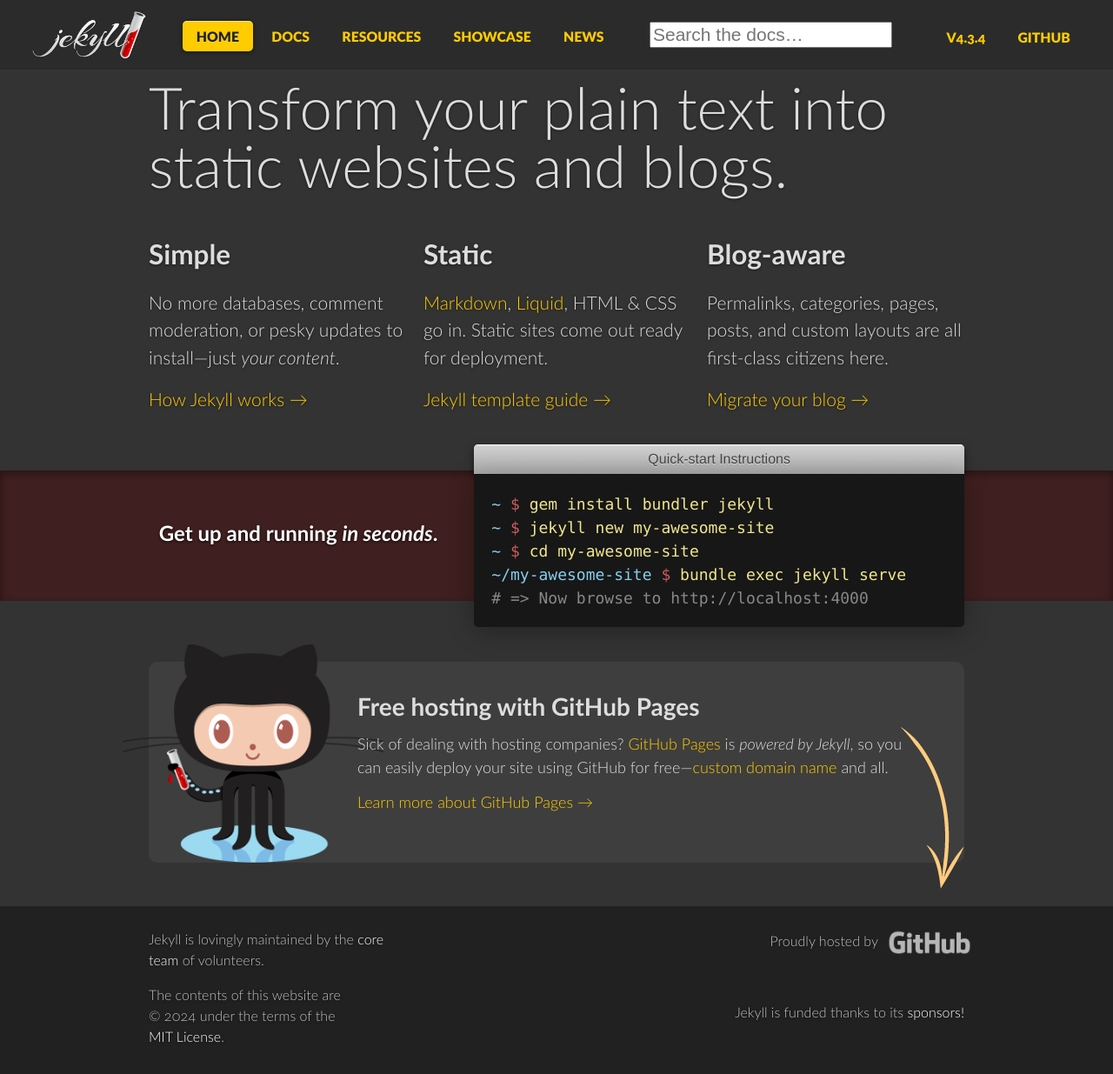
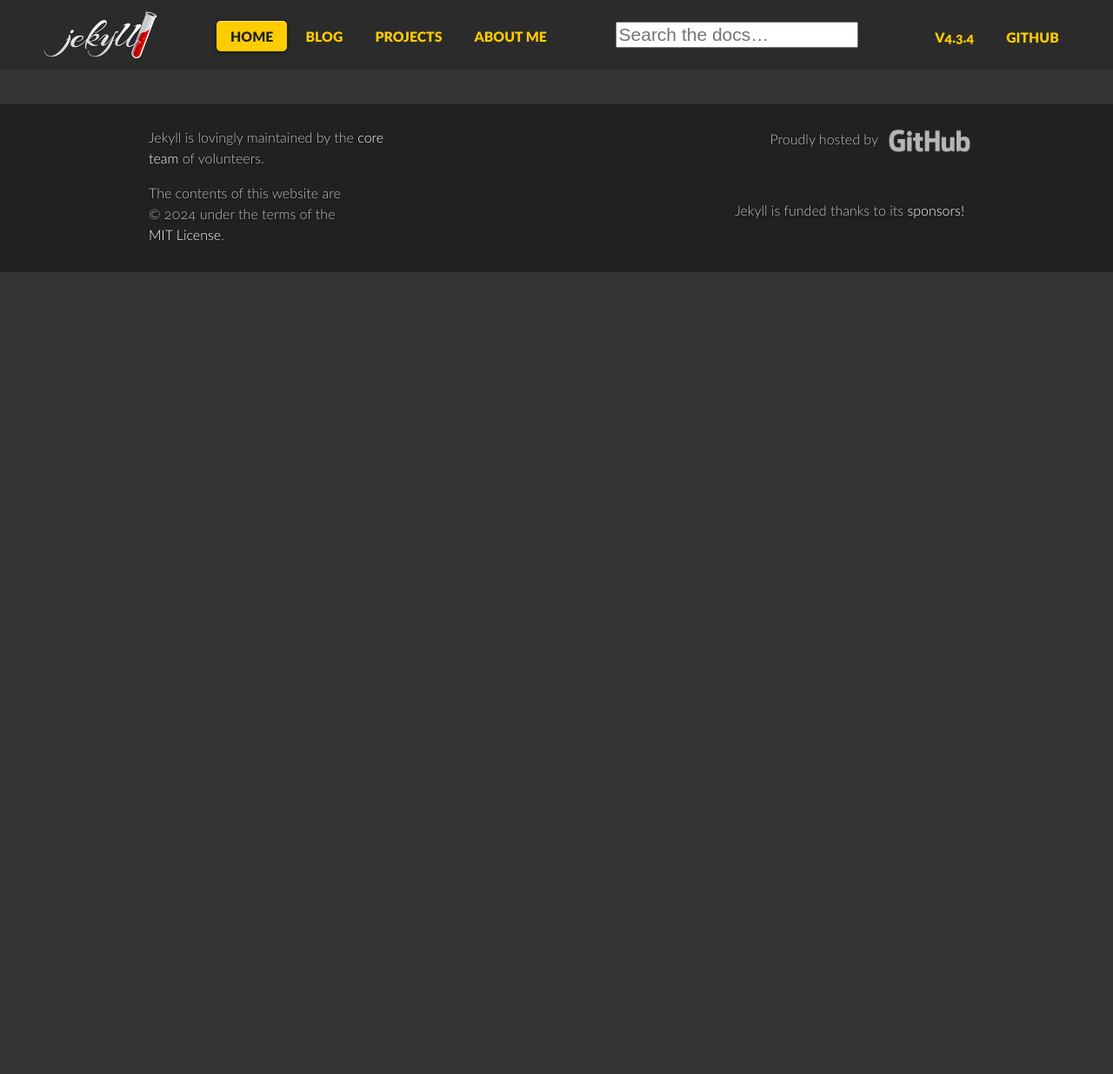
Before and after one commit to Damilare1/blog, a Jekyll site: the page built from pages/index.html, in a window 1280 px wide. Shown: the whole page at 87% size. Built offline with Jekyll 4.4.1, drawn with Linux system fonts in a browser that asks for light colours; comment, search, counter and statistics services are not loaded; after the commit the page ends 900 px from its top, so only the background shows below that.

Commit message:
Personalise website

```diff
--- a/_config.yml
+++ b/_config.yml
@@ -1,17 +1,36 @@
----
+# Welcome to Jekyll!
+#
+# This config file is meant for settings that affect your whole blog, values
+# which you are expected to set up once and rarely edit after that. If you find
+# yourself editing this file very often, consider using Jekyll's data files
+# feature for the data you need to update frequently.
+#
+# For technical reasons, this file is *NOT* reloaded automatically when you use
+# 'bundle exec jekyll serve'. If you change this file, please restart the server process.
+#
+# If you need help with YAML syntax, here are some quick references for you:
+# https://learn-the-web.algonquindesign.ca/topics/markdown-yaml-cheat-sheet/#yaml
+# https://learnxinyminutes.com/docs/yaml/
+#
+# Site settings
+# These are used to personalize your new site. If you look in the HTML files,
+# you will see them accessed via {{ site.title }}, {{ site.email }}, and so on.
+# You can create any custom variable you would like, and they will be accessible
+# in the templates via {{ site.myvariable }}.
 version: 4.3.4
-name: Damilare Adedoyin's Blog
-title: Damilare Adedoyin's Blog
-description: Transform your plain text into static websites and blogs
-url: https://blog.damilareadedoyin.xyz
-repository: https://github.com/jekyll/jekyll
-site_branch: master
-timezone: America/Los_Angeles
-twitter:
-  username: jekyllrb
-logo: "/img/logo-2x.png"
-google_analytics_id: UA-50755011-1
-google_site_verification: onQcXpAvtHBrUI5LlroHNE_FP0b2qvFyPq7VZw36iEY
+title: Your awesome title
+email: your-email@example.com
+description: >- # this means to ignore newlines until "baseurl:"
+  Write an awesome description for your new site here. You can edit this
+  line in _config.yml. It will appear in your document head meta (for
+  Google search results) and in your feed.xml site description.
+baseurl: "" # the subpath of your site, e.g. /blog
+url: "https://www.damilareadedoyin.xyz" # the base hostname & protocol for your site, e.g. http://example.com
+twitter_username: laredoyin
+github_username:  damilare1
+google_tag_id: G-M0EWTTQ1GN
+# Build settings
+theme: minima
 cloudinary_url: https://res.cloudinary.com/jekyll/image/upload/f_auto,q_auto,w_404
 collections:
   docs:
@@ -64,3 +83,23 @@
 exclude:
 - icomoon-selection.json
 - readme.md
+
+# Exclude from processing.
+# The following items will not be processed, by default.
+# Any item listed under the `exclude:` key here will be automatically added to
+# the internal "default list".
+#
+# Excluded items can be processed by explicitly listing the directories or
+# their entries' file path in the `include:` list.
+#
+# exclude:
+#   - .sass-cache/
+#   - .jekyll-cache/
+#   - gemfiles/
+#   - Gemfile
+#   - Gemfile.lock
+#   - node_modules/
+#   - vendor/bundle/
+#   - vendor/cache/
+#   - vendor/gems/
+#   - vendor/ruby/
--- a/pages/index.html
+++ b/pages/index.html
@@ -3,88 +3,3 @@
 overview: true
 permalink: /
 ---
-
-<section class="intro">
-  <div class="grid">
-    <div class="unit whole center-on-mobiles">
-      <p class="first">Transform your plain text into static&nbsp;websites and&nbsp;blogs.</p>
-    </div>
-  </div>
-</section>
-<section class="features center-on-mobiles">
-  <div class="grid">
-    <div class="unit one-third">
-      <h2>Simple</h2>
-      <p>
-        No more databases, comment moderation, or pesky updates to install—just <em>your content</em>.
-      </p>
-      <a href="{{ 'docs/usage/' | relative_url }}">How Jekyll works &rarr;</a>
-    </div>
-    <div class="unit one-third">
-      <h2>Static</h2>
-      <p><a href="https://daringfireball.net/projects/markdown/">Markdown</a>, <a href="https://github.com/Shopify/liquid/wiki">Liquid</a>, HTML <span class="amp">&amp;</span> CSS go in. Static sites come out ready for deployment.</p>
-      <a href="{{ 'docs/templates/' | relative_url }}">Jekyll template guide &rarr;</a>
-    </div>
-    <div class="unit one-third">
-      <h2>Blog-aware</h2>
-      <p>
-        Permalinks, categories, pages, posts, and custom layouts are all first-class citizens here.
-      </p>
-      <a href="https://import.jekyllrb.com">Migrate your blog &rarr;</a>
-    </div>
-    <div class="clear"></div>
-  </div>
-</section>
-<section class="quickstart">
-  <div class="grid">
-    <div class="unit golden-small center-on-mobiles">
-      <h3>Get up and running <em>in&nbsp;seconds</em>.</h3>
-    </div>
-    <div class="unit golden-large code">
-      <p class="title">Quick-start Instructions</p>
-      <div class="shell">
-        <p class="line">
-          <span class="path">~</span>
-          <span class="prompt">$</span>
-          <span class="command">gem install bundler jekyll</span>
-        </p>
-        <p class="line">
-          <span class="path">~</span>
-          <span class="prompt">$</span>
-          <span class="command">jekyll new my-awesome-site</span>
-        </p>
-        <p class="line">
-          <span class="path">~</span>
-          <span class="prompt">$</span>
-          <span class="command">cd my-awesome-site</span>
-        </p>
-        <p class="line">
-          <span class="path">~/my-awesome-site</span>
-          <span class="prompt">$</span>
-          <span class="command">bundle exec jekyll serve</span>
-        </p>
-        <p class="line">
-          <span class="output"># => Now browse to http://localhost:4000</span>
-        </p>
-      </div>
-    </div>
-    <div class="clear"></div>
-  </div>
-</section>
-<section class="free-hosting">
-  <div class="grid">
-    <div class="unit whole">
-      <div class="grid pane">
-        <div class="unit whole center-on-mobiles">
-          <img src="{{ 'img/octojekyll.png' | relative_url }}" width="300" height="251" alt="Free Jekyll hosting on GitHub Pages">
-          <div class="pane-content">
-            <h2 class="center-on-mobiles"><strong>Free hosting</strong> with GitHub Pages</h2>
-            <p>Sick of dealing with hosting companies? <a href="https://pages.github.com/">GitHub Pages</a> is <em>powered by Jekyll</em>, so you can easily deploy your site using GitHub for free&mdash;<a href="https://help.github.com/articles/about-supported-custom-domains/">custom domain name</a> and&nbsp;all.</p>
-            <a href="https://pages.github.com/">Learn more about GitHub Pages &rarr;</a>
-          </div>
-        </div>
-        <div class="clear"></div>
-      </div>
-    </div>
-  </div>
-</section>
```
Also changed, not shown: Gemfile (added, +40 -0 lines), _data/primary_nav.yml (+7 -10 lines), _includes/analytics.html (+8 -8 lines), _posts/2024-09-18-welcome-to-jekyll.markdown (added, +29 -0 lines), about.markdown (added, +18 -0 lines), Gemfile.lock (added), 1 other file.
